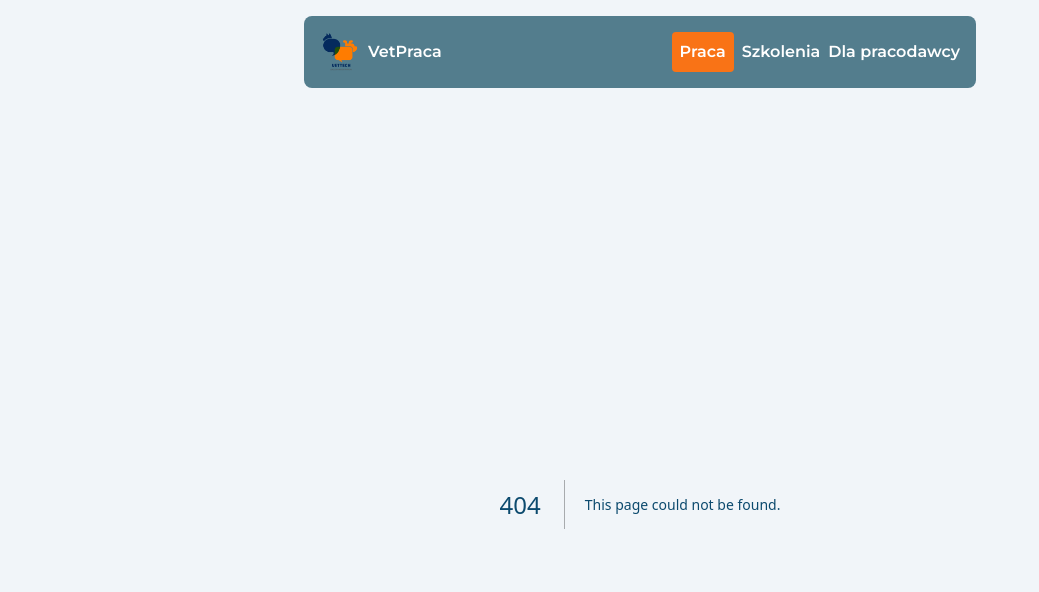
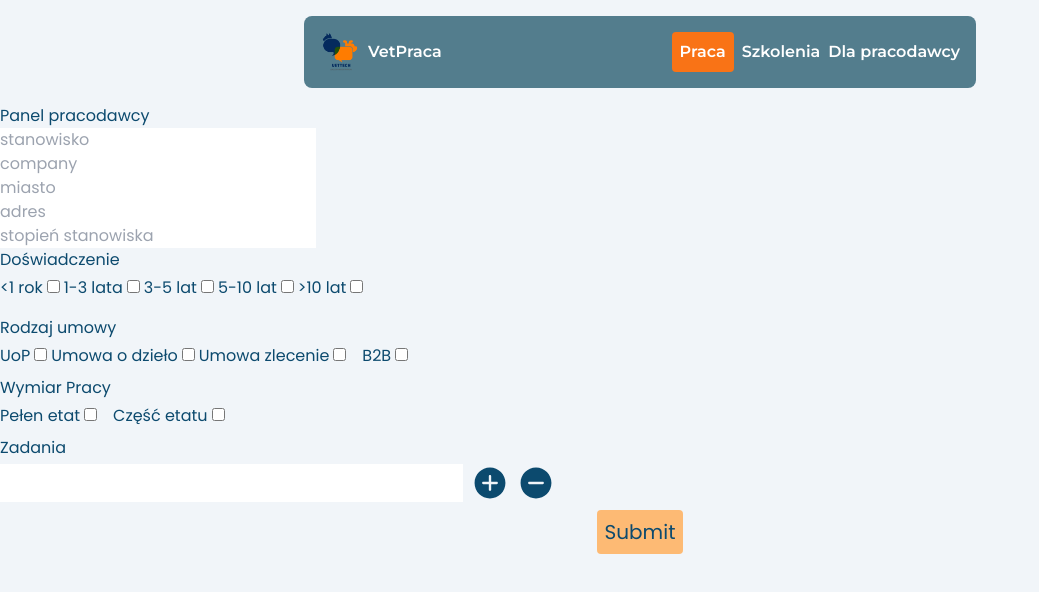
Before and after one commit to lszmytko/jobboard, a Next.js app: page /pracodawca in a window 1280 px wide. Before the commit this address had no page. Shown: the top 592 px of the page, without its empty margins (0-1039 px from the left). Built offline with nearby package versions, Linux system fonts and the light colour scheme.

Commit message:
feat(main): create AddOffer form

```diff
--- a/src/app/_components/AdSection/AdSection.tsx
+++ b/src/app/_components/AdSection/AdSection.tsx
@@ -8,11 +8,11 @@ const mockData = {
   city: "Warszawa",
   address: "ul. Szlenkierów 6/1",
   postLevel: "Kierownik",
-  experience: "1/3 lat doświadczenia",
+  experience: "1-3 lata",
   agreementType: "UoP",
-  workingTime: "pełny etat",
+  workingTime: "pełen etat",
   timeOfPosting: "1 godz.",
-};
+} as const;
 
 //TODO: remove mock data
 const mockArray = [mockData, mockData, mockData, mockData, mockData, mockData];
--- /dev/null
+++ b/src/app/pracodawca/AddOffer/AddOffer.tsx
@@ -0,0 +1,174 @@
+"use client";
+
+import { useForm, SubmitHandler } from "react-hook-form";
+
+import { Offer } from "@/common/types";
+
+import Tasks from "./Tasks";
+
+export type Inputs = Omit<Offer, "offerText" | "timeOfPosting">;
+
+const AddOffer = () => {
+  const {
+    register,
+    handleSubmit,
+    watch,
+    formState: { errors },
+  } = useForm<Inputs>();
+  const onSubmit: SubmitHandler<Inputs> = (data) => console.log(data);
+
+  console.log(watch("workingTime")); // watch input value by passing the name of it
+  console.log(watch("agreementType")); // watch input value by passing the name of it
+
+  return (
+    /* "handleSubmit" will validate your inputs before invoking "onSubmit" */
+    <form onSubmit={handleSubmit(onSubmit)}>
+      {/* register your input into the hook by invoking the "register" function */}
+      <input placeholder="stanowisko" {...register("post")} className="block" />
+      {/* include validation with required or other standard HTML validation rules */}
+      <input
+        {...register("company", { required: true })}
+        placeholder="company"
+        className="block"
+      />
+      <input
+        {...register("city", { required: true })}
+        placeholder="miasto"
+        className="block"
+      />
+      <input
+        {...register("address", { required: true })}
+        placeholder="adres"
+        className="block"
+      />
+      <input
+        {...register("postLevel", { required: true })}
+        placeholder="stopień stanowiska"
+        className="block"
+      />
+
+      {/* Experience */}
+      <div className="mb-2">
+        <h1 className="mb-1">Doświadczenie</h1>
+        <label className="inline-block mr-1">
+          <span className="inline-block mr-1">&lt;1 rok</span>
+          <input
+            type="checkbox"
+            value="<1 rok"
+            id="<1 rok"
+            {...register("experience", { required: true })}
+          />
+        </label>
+        <label className="inline-block mr-1">
+          <span className="inline-block mr-1">1-3 lata</span>
+          <input
+            type="checkbox"
+            value="1-3 lata"
+            id="1-3 lata"
+            {...register("experience", { required: true })}
+          />
+        </label>
+        <label className="inline-block mr-1 mb-2">
+          <span className="inline-block mr-1">3-5 lat</span>
+          <input
+            type="checkbox"
+            value="3-5 lat"
+            id="3-5 lat"
+            {...register("experience", { required: true })}
+          />
+        </label>
+        <label className="inline-block mr-1">
+          <span className="inline-block mr-1">5-10 lat</span>
+          <input
+            type="checkbox"
+            value="5-10 lat"
+            id="5-10 lat"
+            {...register("experience", { required: true })}
+          />
+        </label>
+        <label className="inline-block mr-1">
+          <span className="inline-block mr-1">&gt;10 lat</span>
+          <input
+            type="checkbox"
+            value=">10 lat"
+            id=">10 lat"
+            {...register("experience", { required: true })}
+          />
+        </label>
+      </div>
+
+      {/* agreement Type */}
+      <div className="mb-2">
+        <h1 className="mb-1">Rodzaj umowy</h1>
+        <label className="inline-block mr-1">
+          <span className="inline-block mr-1">UoP</span>
+          <input
+            type="checkbox"
+            value="UoP"
+            id="UoP"
+            {...register("agreementType", { required: true })}
+          />
+        </label>
+        <label className="inline-block mr-1">
+          <span className="inline-block mr-1">Umowa o dzieło</span>
+          <input
+            type="checkbox"
+            value="Umowa o dzieło"
+            id="Umowa o dzieło"
+            {...register("agreementType", { required: true })}
+          />
+        </label>
+        <label className="inline-block mr-4">
+          <span className="inline-block mr-1">Umowa zlecenie</span>
+          <input
+            type="checkbox"
+            value="Umowa zlecenie"
+            id="Umowa zlecenie"
+            {...register("agreementType", { required: true })}
+          />
+        </label>
+        <label className="inline-block mr-4">
+          <span className="inline-block mr-1">B2B</span>
+          <input
+            type="checkbox"
+            value="B2B"
+            id="B2B"
+            {...register("agreementType", { required: true })}
+          />
+        </label>
+      </div>
+
+      {/* working Time */}
+      <div className="mb-2">
+        <h1 className="mb-1">Wymiar Pracy</h1>
+        <label className="inline-block mr-4">
+          <span className="inline-block mr-1">Pełen etat</span>
+          <input
+            type="checkbox"
+            value="Pełen etat"
+            id="Pełen etat"
+            {...register("workingTime", { required: true })}
+          />
+        </label>
+        <label className="inline-block">
+          <span className="inline-block mr-1"> Część etatu</span>
+          <input
+            type="checkbox"
+            value="Część etatu"
+            id="Część etatu"
+            {...register("workingTime", { required: true })}
+            className="text-2xl"
+          />
+        </label>
+      </div>
+
+      <Tasks register={register} />
+
+      <div className="flex justify-center">
+        <input type="submit" className="p-2 bg-primary-light rounded text-xl" />
+      </div>
+    </form>
+  );
+};
+
+export default AddOffer;
--- /dev/null
+++ b/src/app/pracodawca/AddOffer/Tasks/Tasks.tsx
@@ -0,0 +1,50 @@
+"use client";
+
+import { useState } from "react";
+import { UseFormRegister } from "react-hook-form";
+
+import { IoIosAddCircle, IoIosRemoveCircle } from "react-icons/io";
+
+import { Inputs } from "../AddOffer";
+
+type TasksProps = {
+  register: UseFormRegister<Inputs>;
+};
+
+const Tasks = ({ register }: { register: UseFormRegister<Inputs> }) => {
+  const [tasksNumber, setTasksNumber] = useState(1);
+
+  return (
+    <div>
+      <h1 className="mb-1">Zadania</h1>
+      {Array.from({ length: tasksNumber }).map((task, index) => {
+        return (
+          <div className="flex gap-2 mb-2" key={index}>
+            <input
+              type="text"
+              id="Część etatu"
+              {...register("tasks", { required: true })}
+              className="text-2xl"
+            />
+            <IoIosAddCircle
+              className="cursor-pointer"
+              size={38}
+              onClick={() => {
+                setTasksNumber((prev) => prev + 1);
+              }}
+            />
+            <IoIosRemoveCircle
+              className="cursor-pointer"
+              size={38}
+              onClick={() => {
+                setTasksNumber((prev) => (prev === 1 ? prev : prev - 1));
+              }}
+            />
+          </div>
+        );
+      })}
+    </div>
+  );
+};
+
+export default Tasks;
--- /dev/null
+++ b/src/app/pracodawca/AddOffer/Tasks/index.ts
@@ -0,0 +1 @@
+export { default } from "./Tasks";
--- /dev/null
+++ b/src/app/pracodawca/AddOffer/index.ts
@@ -0,0 +1 @@
+export { default } from "./AddOffer";
--- /dev/null
+++ b/src/app/pracodawca/page.tsx
@@ -0,0 +1,12 @@
+import AddOffer from "./AddOffer";
+
+const EmployeePanel = () => {
+  return (
+    <div>
+      <div className="">Panel pracodawcy</div>
+      <AddOffer />
+    </div>
+  );
+};
+
+export default EmployeePanel;
--- /dev/null
+++ b/src/common/types.ts
@@ -0,0 +1,14 @@
+export type Offer = {
+  post: string;
+  company: string;
+  city: string;
+  address: string;
+  postLevel: string;
+  experience: "< 1 rok" | "1-3 lata" | "3-5 lat" | "5-10 lat" | "> 10 lat";
+  agreementType: "UoP" | "B2B" | "Umowa zlecenie" | "Umowa o dzieło";
+  workingTime: "pełen etat" | "część etatu";
+  timeOfPosting: string;
+  offerText: string;
+  tasks: string[];
+  requirements: string[];
+};
```
Also changed, not shown: src/app/_components/AdCard/AdCard.tsx (+3 -11 lines).
